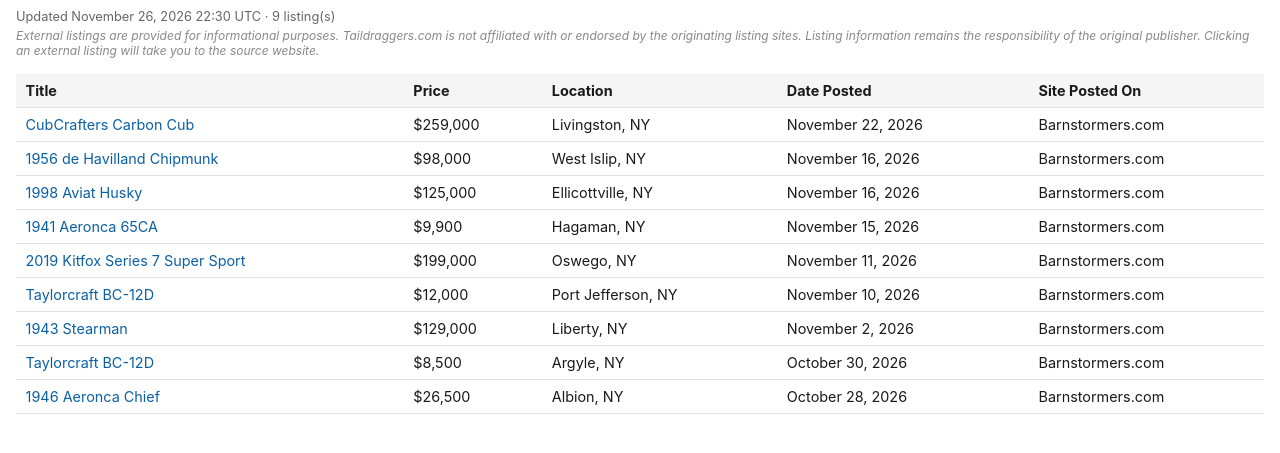
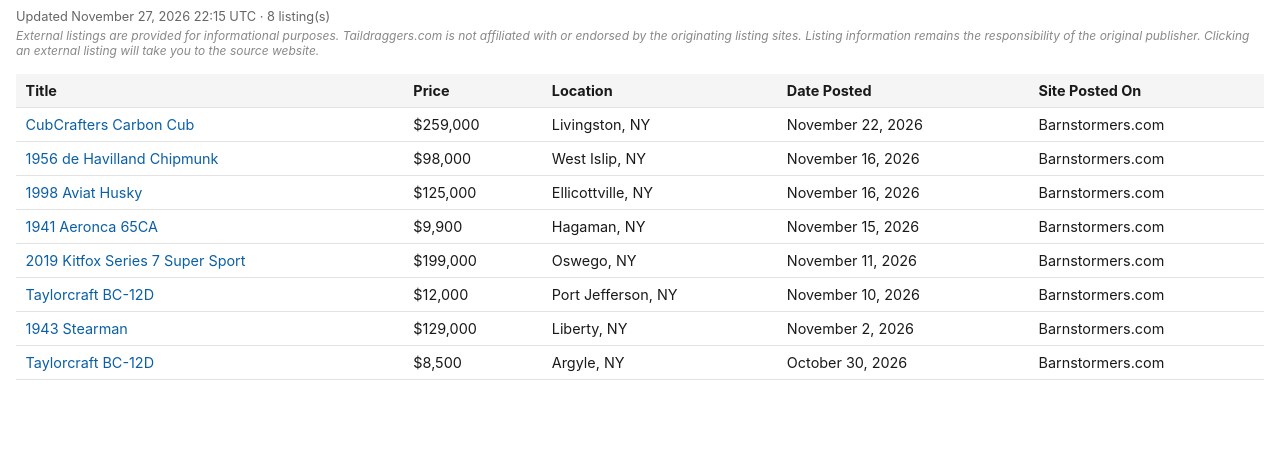
Before and after one commit to taildraggers/new-york, a plain HTML site: page docs/index.html in a window 1280 px wide. Shown: the part 43-496 px from the top of the page. Drawn offline with Linux system fonts and the light colour scheme.

Commit message:
Update New York listings (2026-11-27)

```diff
--- a/docs/index.html
+++ b/docs/index.html
@@ -58,7 +58,7 @@
 </head>
 <body>
   <h1>Taildragger Ads in New York</h1>
-  <div class="updated">Updated November 26, 2026 22:30 UTC &middot; 9 listing(s)</div>
+  <div class="updated">Updated November 27, 2026 22:15 UTC &middot; 8 listing(s)</div>
   <div class="disclaimer">External listings are provided for informational purposes. Taildraggers.com is not affiliated with or endorsed by the originating listing sites. Listing information remains the responsibility of the original publisher. Clicking an external listing will take you to the source website.</div>
   <table>
     <thead>
@@ -73,7 +73,6 @@
         <tr><td><a href="https://www.barnstormers.com/classified-2078440-Taylorcraft-BC-12D-For-Sale.html" target="_blank" rel="noopener noreferrer">Taylorcraft BC-12D</a></td><td>$12,000</td><td>Port Jefferson, NY</td><td>November 10, 2026</td><td>Barnstormers.com</td></tr>
         <tr><td><a href="https://www.barnstormers.com/classified-2081410-1943-450-Stearman-N61GP.html" target="_blank" rel="noopener noreferrer">1943 Stearman</a></td><td>$129,000</td><td>Liberty, NY</td><td>November 2, 2026</td><td>Barnstormers.com</td></tr>
         <tr><td><a href="https://www.barnstormers.com/classified-2080954-Taylorcraft-BC12D.html" target="_blank" rel="noopener noreferrer">Taylorcraft BC-12D</a></td><td>$8,500</td><td>Argyle, NY</td><td>October 30, 2026</td><td>Barnstormers.com</td></tr>
-        <tr><td><a href="https://www.barnstormers.com/classified-2074223-1946-AERONCA-CHIEF.html" target="_blank" rel="noopener noreferrer">1946 Aeronca Chief</a></td><td>$26,500</td><td>Albion, NY</td><td>October 28, 2026</td><td>Barnstormers.com</td></tr>
     </tbody>
   </table>
 <script>
```
